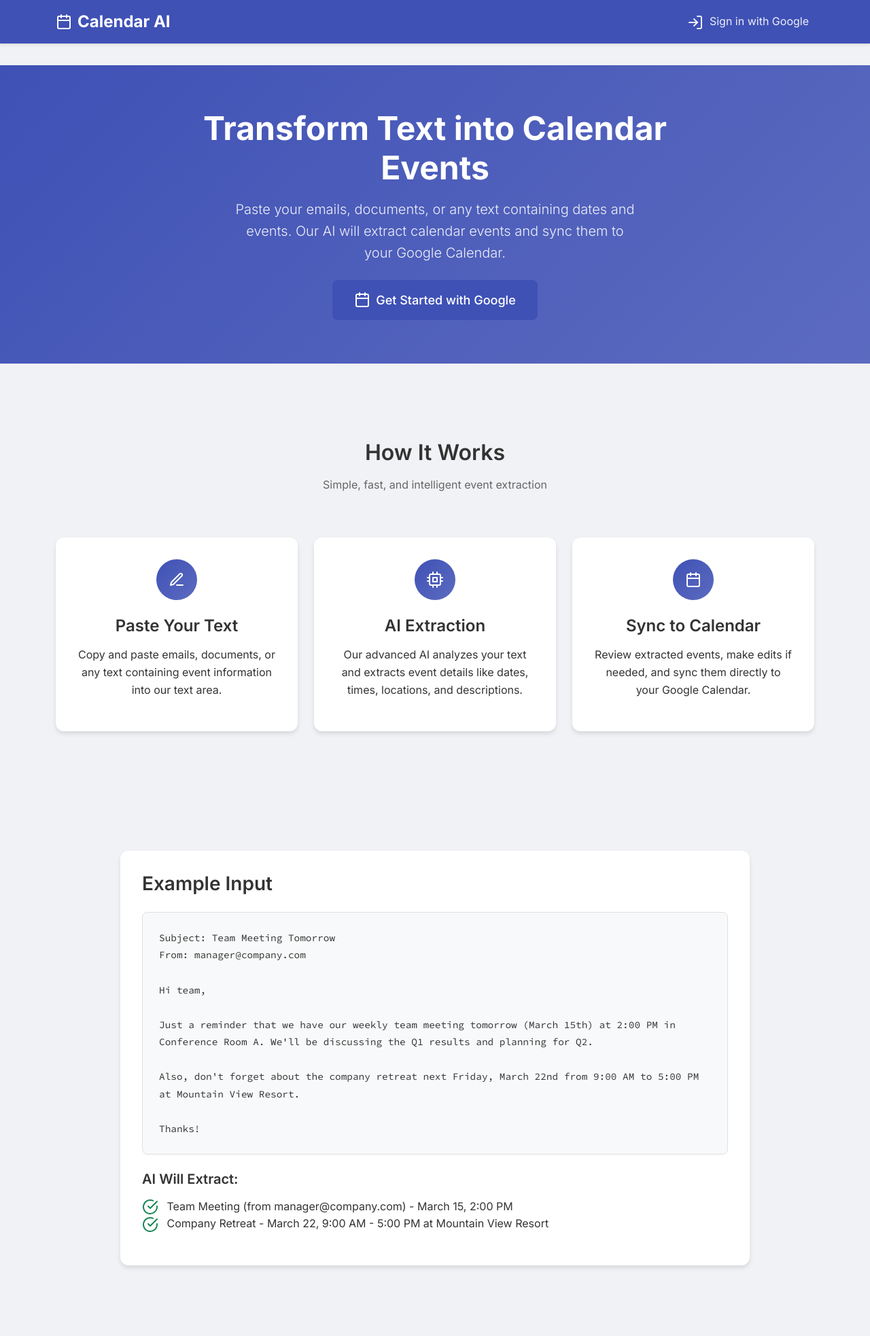
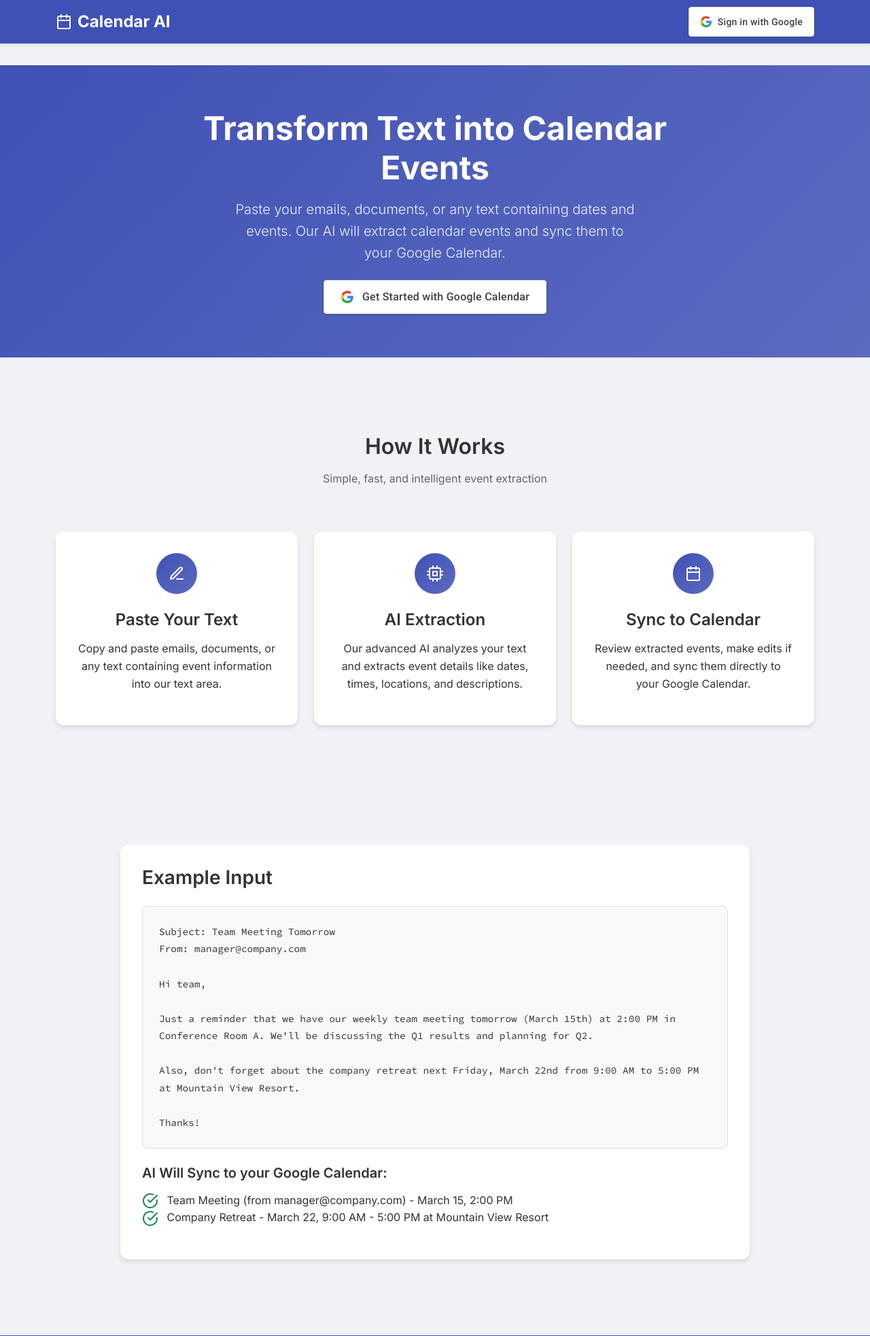
Before and after one commit to willcheung/AITextBot, a Flask app: page / in a window 1280 px wide. Shown: the top 1966 px of the page at 68% size. Run offline with Flask 3, Linux system fonts and the light colour scheme; some libraries are stand-ins or nearby versions.

Commit message:
Update Google sign-in buttons to match the official Google Calendar style
Implements Google Sign-In button styling in `static/css/style.css` and updates button appearance in `templates/base.html` and `templates/index.html`.

Replit-Commit-Author: Agent
Replit-Commit-Session-Id: a17fd01e-6cfb-44a9-aed2-657990542fdb
Replit-Commit-Screenshot-Url: https://storage.googleapis.com/screenshot-production-us-central1/2df5bf01-2bac-4ced-b741-7ba31655935b/f63417d4-d99f-4eaa-a8d6-5bd2527dee0f.jpg

```diff
--- a/static/css/style.css
+++ b/static/css/style.css
@@ -13,6 +13,71 @@
     --success-color: #4CAF50;
     --error-color: #F44336;
     --warning-color: #FF9800;
+}
+
+/* Google Sign-In Button Styles */
+.google-signin-btn {
+    display: inline-flex;
+    align-items: center;
+    justify-content: center;
+    background-color: #ffffff;
+    border: 1px solid #dadce0;
+    border-radius: 4px;
+    color: #3c4043;
+    font-family: 'Roboto', -apple-system, BlinkMacSystemFont, 'Segoe UI', sans-serif;
+    font-size: 14px;
+    font-weight: 500;
+    letter-spacing: 0.25px;
+    line-height: 16px;
+    padding: 12px 16px;
+    text-decoration: none;
+    transition: background-color 0.218s, border-color 0.218s, box-shadow 0.218s;
+    cursor: pointer;
+    min-height: 40px;
+    box-shadow: 0 1px 2px 0 rgba(60, 64, 67, 0.30), 0 1px 3px 1px rgba(60, 64, 67, 0.15);
+}
+
+.google-signin-btn:hover {
+    background-color: #f8f9fa;
+    border-color: #d2e3fc;
+    box-shadow: 0 1px 3px 0 rgba(60, 64, 67, 0.30), 0 4px 8px 3px rgba(60, 64, 67, 0.15);
+    color: #3c4043;
+    text-decoration: none;
+}
+
+.google-signin-btn:focus {
+    background-color: #f8f9fa;
+    border-color: #4285f4;
+    box-shadow: 0 1px 3px 1px rgba(66, 133, 244, 0.15);
+    outline: none;
+    color: #3c4043;
+    text-decoration: none;
+}
+
+.google-signin-btn:active {
+    background-color: #f1f3f4;
+    border-color: #d2e3fc;
+    box-shadow: 0 1px 2px 0 rgba(60, 64, 67, 0.30);
+    color: #3c4043;
+}
+
+.google-icon {
+    width: 18px;
+    height: 18px;
+    margin-right: 8px;
+    flex-shrink: 0;
+}
+
+.google-signin-btn-large {
+    padding: 14px 24px;
+    font-size: 16px;
+    min-height: 48px;
+}
+
+.google-signin-btn-large .google-icon {
+    width: 20px;
+    height: 20px;
+    margin-right: 12px;
 }
 
 /* Base styles */
--- a/templates/base.html
+++ b/templates/base.html
@@ -14,7 +14,7 @@
     <!-- Google Fonts -->
     <link rel="preconnect" href="https://fonts.googleapis.com">
     <link rel="preconnect" href="https://fonts.gstatic.com" crossorigin>
-    <link href="https://fonts.googleapis.com/css2?family=Inter:wght@300;400;500;600;700&family=Source+Code+Pro:wght@400;500&display=swap" rel="stylesheet">
+    <link href="https://fonts.googleapis.com/css2?family=Inter:wght@300;400;500;600;700&family=Source+Code+Pro:wght@400;500&family=Roboto:wght@400;500&display=swap" rel="stylesheet">
 
     <!-- Custom CSS -->
     <link rel="stylesheet" href="{{ url_for('static', filename='css/style.css') }}">
@@ -39,8 +39,13 @@
                         Logout
                     </a>
                 {% else %}
-                    <a class="nav-link" href="#" onclick="startGoogleLogin(); return false;">
-                        <i data-feather="log-in" class="me-1"></i>
+                    <a class="google-signin-btn" href="#" onclick="startGoogleLogin(); return false;">
+                        <svg class="google-icon" viewBox="0 0 24 24" width="18" height="18">
+                            <path fill="#4285F4" d="M22.56 12.25c0-.78-.07-1.53-.2-2.25H12v4.26h5.92c-.26 1.37-1.04 2.53-2.21 3.31v2.77h3.57c2.08-1.92 3.28-4.74 3.28-8.09z"/>
+                            <path fill="#34A853" d="M12 23c2.97 0 5.46-.98 7.28-2.66l-3.57-2.77c-.98.66-2.23 1.06-3.71 1.06-2.86 0-5.29-1.93-6.16-4.53H2.18v2.84C3.99 20.53 7.7 23 12 23z"/>
+                            <path fill="#FBBC05" d="M5.84 14.09c-.22-.66-.35-1.36-.35-2.09s.13-1.43.35-2.09V7.07H2.18C1.43 8.55 1 10.22 1 12s.43 3.45 1.18 4.93l2.85-2.22.81-.62z"/>
+                            <path fill="#EA4335" d="M12 5.38c1.62 0 3.06.56 4.21 1.64l3.15-3.15C17.45 2.09 14.97 1 12 1 7.7 1 3.99 3.47 2.18 7.07l3.66 2.84c.87-2.6 3.3-4.53 6.16-4.53z"/>
+                        </svg>
                         Sign in with Google
                     </a>
                 {% endif %}
--- a/templates/index.html
+++ b/templates/index.html
@@ -15,9 +15,14 @@
 
                 {% if not current_user.is_authenticated %}
                     <div class="hero-actions mt-4">
-                        <a href="#" class="btn btn-primary btn-lg" onclick="startGoogleLogin(); return false;">
-                            <i data-feather="calendar" class="me-2"></i>
-                            Get Started with Google
+                        <a href="#" class="google-signin-btn google-signin-btn-large" onclick="startGoogleLogin(); return false;">
+                            <svg class="google-icon" viewBox="0 0 24 24" width="20" height="20">
+                                <path fill="#4285F4" d="M22.56 12.25c0-.78-.07-1.53-.2-2.25H12v4.26h5.92c-.26 1.37-1.04 2.53-2.21 3.31v2.77h3.57c2.08-1.92 3.28-4.74 3.28-8.09z"/>
+                                <path fill="#34A853" d="M12 23c2.97 0 5.46-.98 7.28-2.66l-3.57-2.77c-.98.66-2.23 1.06-3.71 1.06-2.86 0-5.29-1.93-6.16-4.53H2.18v2.84C3.99 20.53 7.7 23 12 23z"/>
+                                <path fill="#FBBC05" d="M5.84 14.09c-.22-.66-.35-1.36-.35-2.09s.13-1.43.35-2.09V7.07H2.18C1.43 8.55 1 10.22 1 12s.43 3.45 1.18 4.93l2.85-2.22.81-.62z"/>
+                                <path fill="#EA4335" d="M12 5.38c1.62 0 3.06.56 4.21 1.64l3.15-3.15C17.45 2.09 14.97 1 12 1 7.7 1 3.99 3.47 2.18 7.07l3.66 2.84c.87-2.6 3.3-4.53 6.16-4.53z"/>
+                            </svg>
+                            Get Started with Google Calendar
                         </a>
                     </div>
                 {% else %}
@@ -98,7 +103,7 @@ Thanks!
                     </div>
 
                     <div class="mt-4">
-                        <h5>AI Will Extract:</h5>
+                        <h5>AI Will Sync to your Google Calendar:</h5>
                         <ul class="list-unstyled">
                             <li><i data-feather="check-circle" class="text-success me-2"></i> Team Meeting (from manager@company.com) - March 15, 2:00 PM</li>
                             <li><i data-feather="check-circle" class="text-success me-2"></i> Company Retreat - March 22, 9:00 AM - 5:00 PM at Mountain View Resort</li>
```
